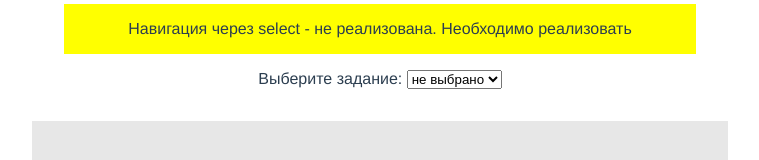
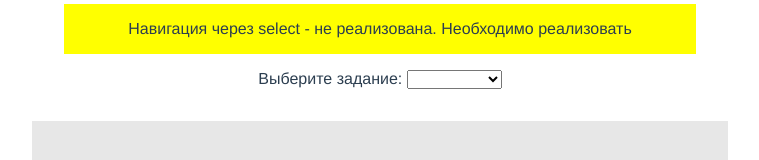
Before and after one commit to pinmaster751/vueTests, a Vue app: page / in a window 1280 px wide. Shown: the part 340-500 px from the top of the page, without its empty margins (260-1019 px from the left). Built offline with nearby package versions, Linux system fonts and the light colour scheme.

Commit message:
3nd try of task 0

```diff
--- a/src/components/questions/0/QuestionsNavigation.vue
+++ b/src/components/questions/0/QuestionsNavigation.vue
@@ -1,9 +1,8 @@
 <template>
   <div class="nav">
-<!--  TODO: Реализовать переключение роутов заданий при переключении селекта  -->
     <div class="warning">Навигация через select - не реализована. Необходимо реализовать</div>
     Выберите задание:
-    <select @change="$emit('update:current', $event.target.value)" :value="current">
+    <select v-model="question">
       <option value="">не выбрано</option>
       <option :key="question" v-for="question in questions" :value="question">{{question}}</option>
     </select>
@@ -15,8 +14,9 @@ import {getQuestionsList} from "@/helpers/questions";
 
 export default {
   name: "QuestionsNavigation",
-  props: ['current'],
-  emits: ['update:current'],
+  props: {
+    current: {}
+  },
   data () {
     return {
       question: 1,
--- a/src/views/Playground.vue
+++ b/src/views/Playground.vue
@@ -1,9 +1,9 @@
 <template>
   <div class="hello">
     <h1>Playground!</h1>
-    <QuestionsNavigation v-model="question" />
+    <QuestionsNavigation :current="question" ref="qn" />
     <div class="component-wrapper">
-      <component v-if="question" :is="`question-${question}`" />
+      <component v-if="route" :is="`question-${route}`" />
     </div>
   </div>
 </template>
@@ -26,6 +26,17 @@ export default {
   components,
   props: {
     question: String
+  },
+  mounted () {
+    this.$watch(
+      "$refs.qn.question",
+      (new_value) => (this.route = new_value)
+    );
+  },
+  data () {
+    return {
+      route: this.question
+    }
   }
 }
 </script>
```
